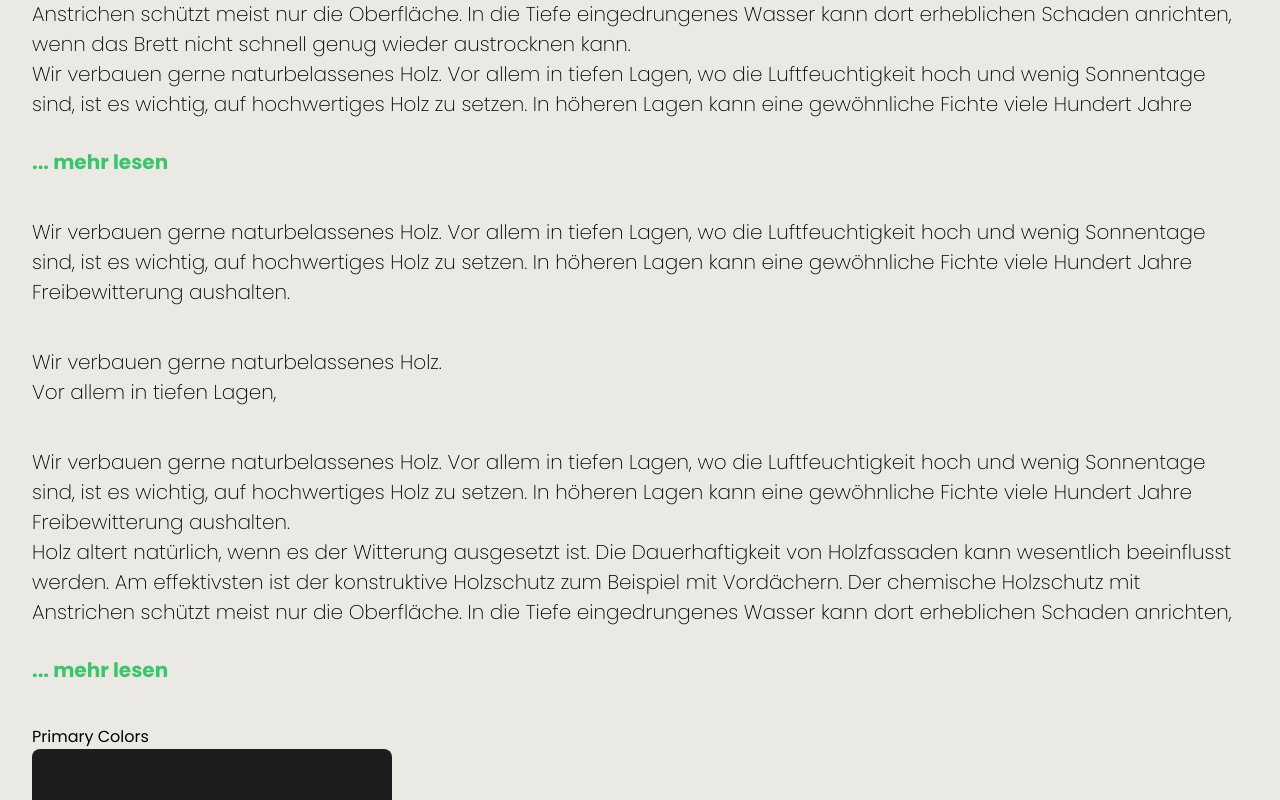
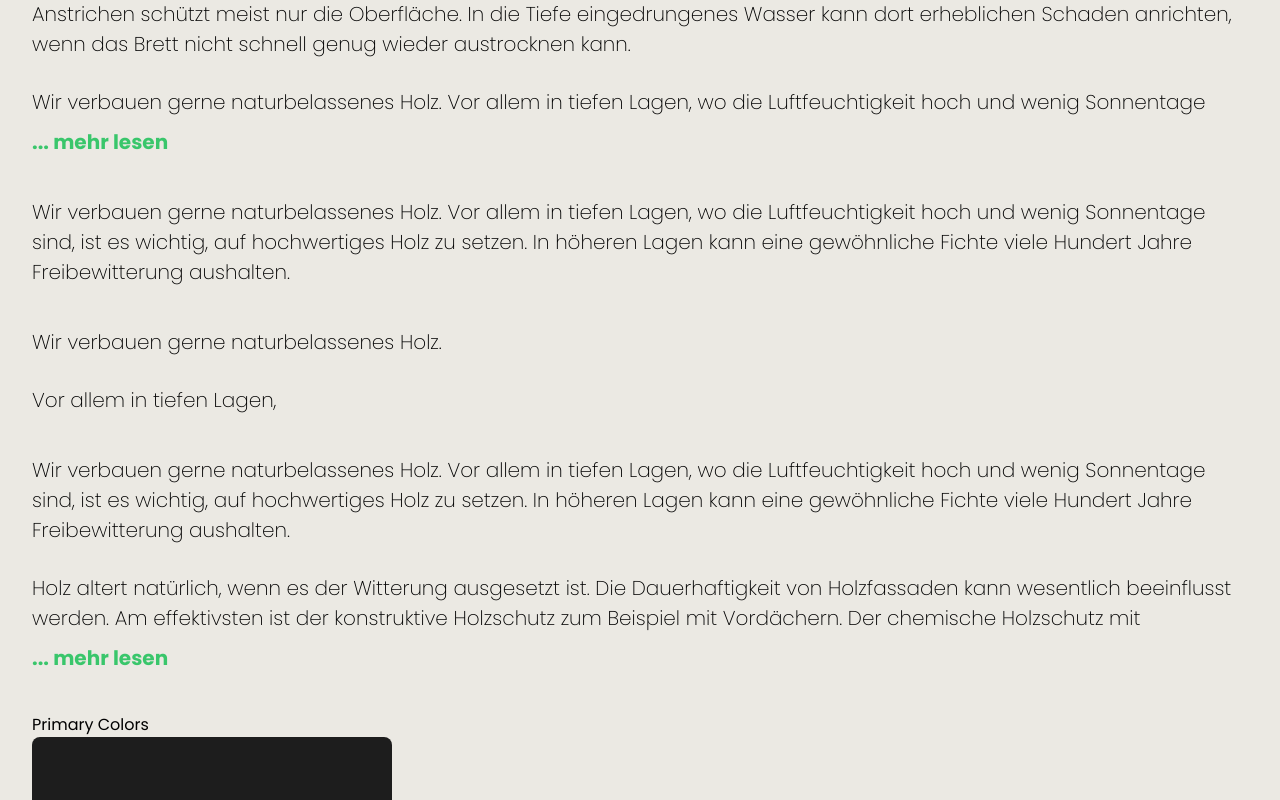
Before and after one commit to khoanm99/fecker-testing, a Next.js app: page /style-guide in a window 1280 px wide. Shown: the part 1420-2220 px from the top of the page. Built offline with nearby package versions, Linux system fonts and the light colour scheme; a web font is replaced by a local one.

Commit message:
fix: adding spacing

```diff
--- a/molecules/collapse/index.tsx
+++ b/molecules/collapse/index.tsx
@@ -44,7 +44,7 @@ const Collapse = ({ content }: { content: string[] }) => {
         className={`overflow-hidden transition-all duration-300`}
         style={{ maxHeight: maxHeight }}
       >
-        <div ref={refContent}>
+        <div ref={refContent} className={`space-y-6 lg:space-y-7`}>
           {content.length > 0 &&
             content.map((item, key) => (
               <Text size={`text`} renderAs={`p`} content={item} key={key} />
@@ -52,7 +52,7 @@ const Collapse = ({ content }: { content: string[] }) => {
         </div>
       </div>
       {showExpand && (
-        <div onClick={() => handleClick()} className={`mt-7 cursor-pointer`}>
+        <div onClick={() => handleClick()} className={`mt-2 cursor-pointer`}>
           <Text
             size={`number`}
             content={expanded ? '... weniger lesen' : '... mehr lesen'}
```
